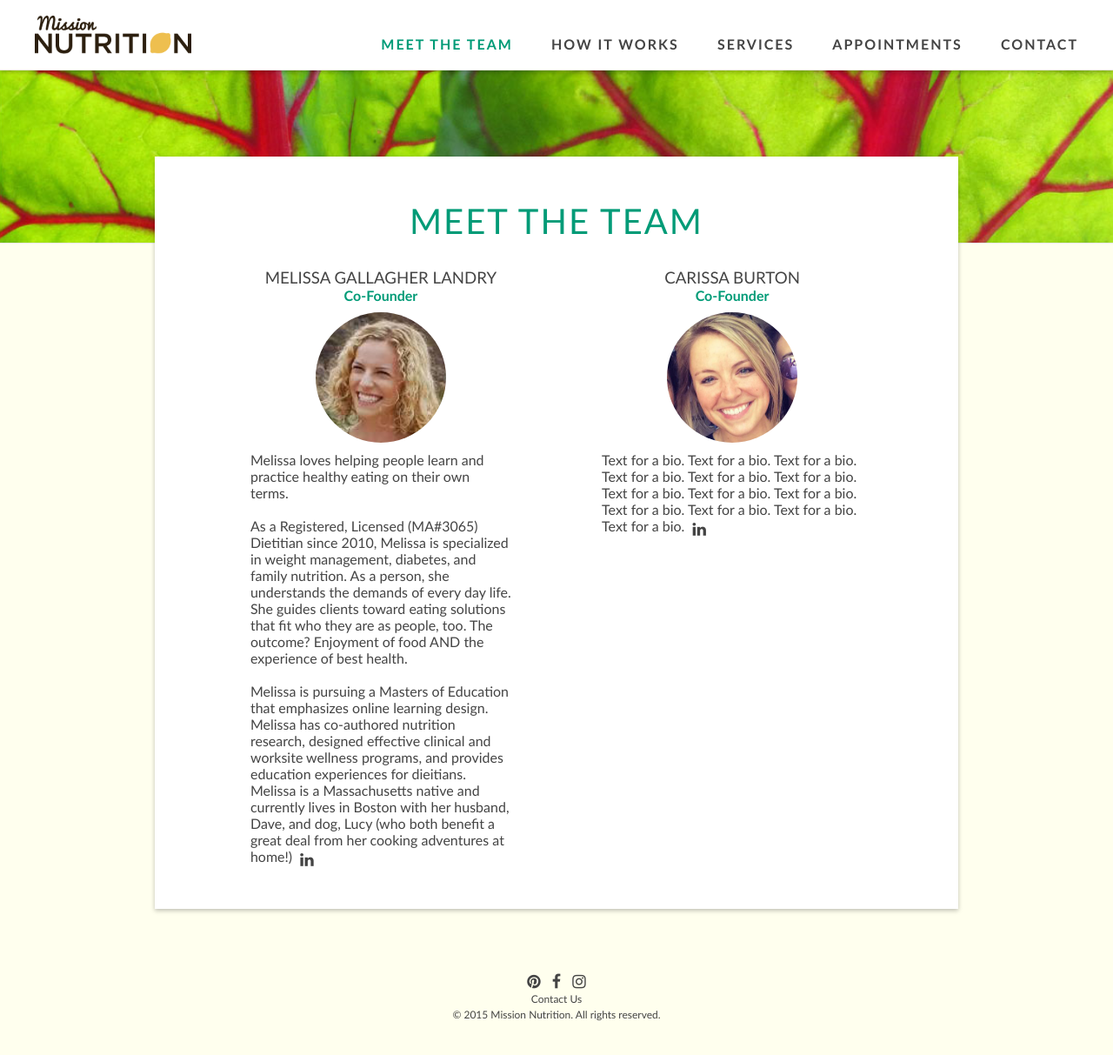
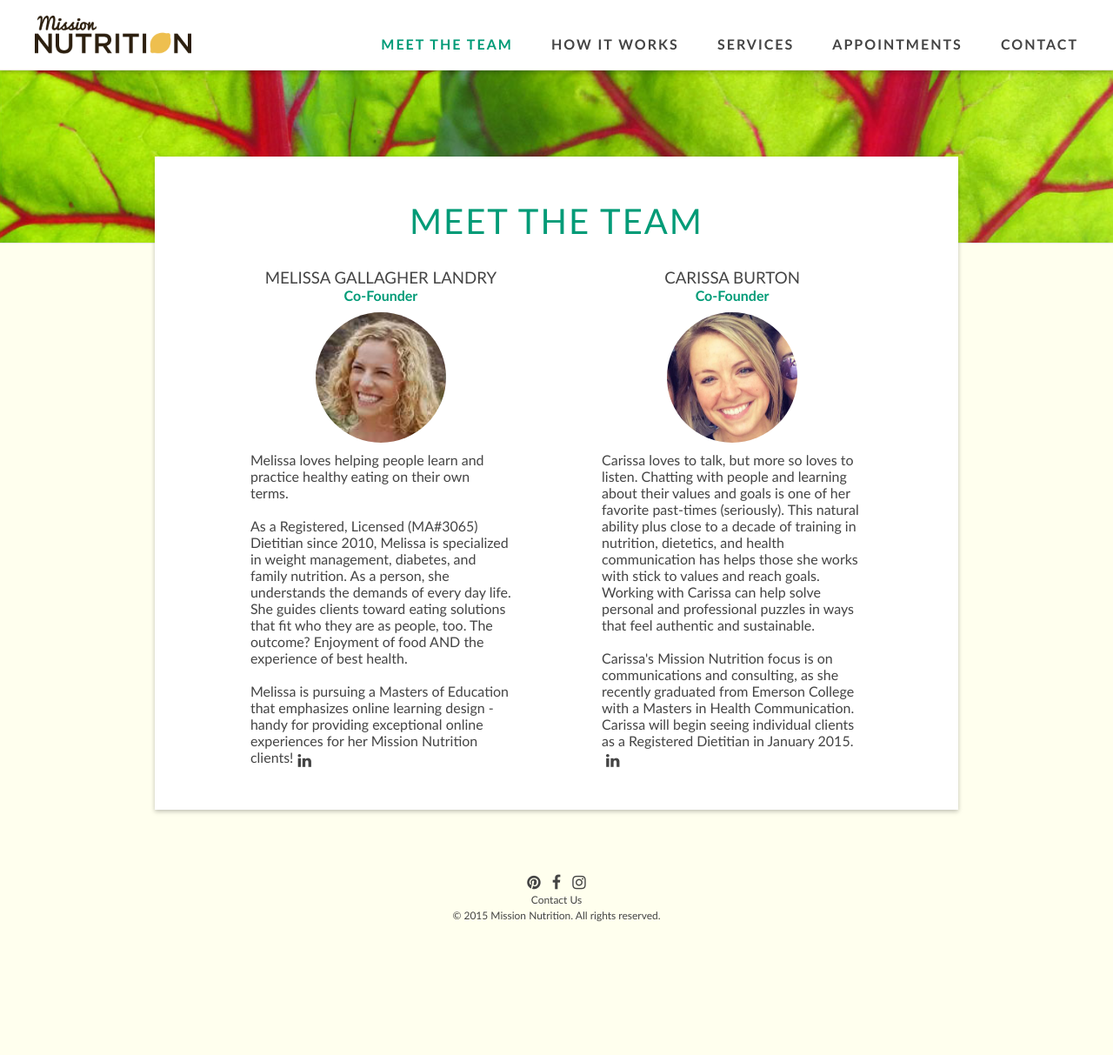
Before and after one commit to davelandry/missionnutrition, a Jekyll site: the page built from _pages/team.html, in a window 1280 px wide and 1216 px high. Shown: the top 1213 px of the window at 87% size. Built offline with Jekyll 4.4.1, drawn with Linux system fonts in a browser that asks for light colours; nearby versions of some CDN libraries.

Commit message:
Update team.html

```diff
--- a/_pages/team.html
+++ b/_pages/team.html
@@ -12,8 +12,7 @@
 <br /><br />
 As a Registered, Licensed (MA#3065) Dietitian since 2010, Melissa is specialized in weight management, diabetes, and family nutrition. As a person, she understands the demands of every day life. She guides clients toward eating solutions that fit who they are as people, too. The outcome? Enjoyment of food AND the experience of best health.
 <br /><br />
-Melissa is pursuing a Masters of Education that emphasizes online learning design. Melissa has co-authored nutrition research, designed effective clinical and worksite wellness programs, and provides education experiences for dieitians. Melissa is a Massachusetts native and currently lives in Boston with her husband, Dave, and dog, Lucy (who both benefit a great deal from her cooking adventures at home!)
-  <a class="social" href="https://www.linkedin.com/profile/view?id=AAkAAALoRFMBDLl3t4MO2V0KuQX5FKUklVKOjME">
+Melissa is pursuing a Masters of Education that emphasizes online learning design - handy for providing exceptional online experiences for her Mission Nutrition clients!<a class="social" href="https://www.linkedin.com/profile/view?id=AAkAAALoRFMBDLl3t4MO2V0KuQX5FKUklVKOjME">
     <i class="fa fa-linkedin"></i>
   </a>
 </div>
@@ -22,8 +21,9 @@
   <h3>Carissa Burton</h3>
   <h4>Co-Founder</h4>
   <img src="/images/carissa.jpg" />
-  Text for a bio. Text for a bio. Text for a bio. Text for a bio. Text for a bio. Text for a bio. Text for a bio. Text for a bio. Text for a bio. Text for a bio. Text for a bio. Text for a bio. Text for a bio.
-  <a class="social" href="https://www.linkedin.com/profile/view?id=211129797">
+  Carissa loves to talk, but more so loves to listen. Chatting with people and learning about their values and goals is one of her favorite past-times (seriously). This natural ability plus close to a decade of training in nutrition, dietetics, and health communication has helps those she works with stick to values and reach goals. Working with Carissa can help solve personal and professional puzzles in ways that feel authentic and sustainable.
+<br /><br />
+Carissa's Mission Nutrition focus is on communications and consulting, as she recently graduated from Emerson College with a Masters in Health Communication. Carissa will begin seeing individual clients as a Registered Dietitian in January 2015. <a class="social" href="https://www.linkedin.com/profile/view?id=211129797">
     <i class="fa fa-linkedin"></i>
   </a>
 </div>
```
